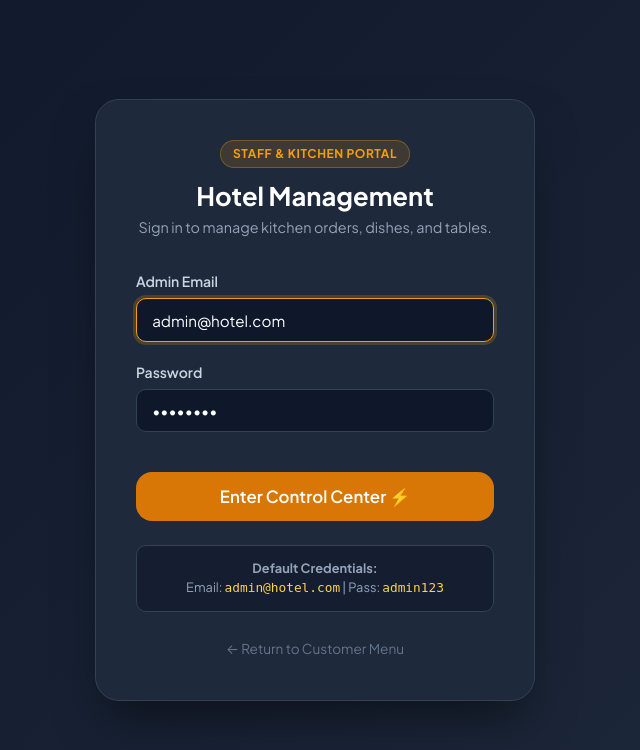
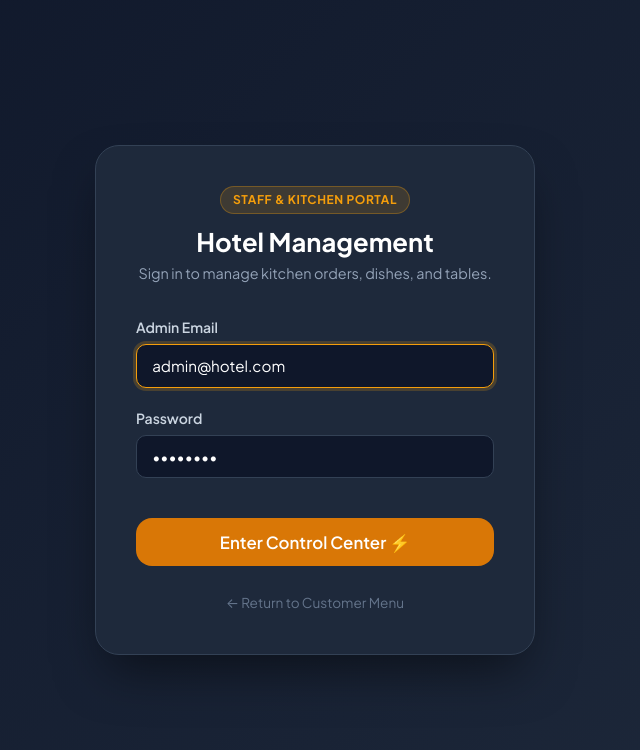
Before and after one commit to karthikpnaragunda77-ops/Sagar-hotel, a Flask app: page /admin/login in a window 1280 px wide. Shown: the top 750 px of the page, without its empty margins (325-965 px from the left). Run offline with Flask 3, Linux system fonts and the light colour scheme; some web fonts are replaced.

Commit message:
Update admin_login.html

```diff
--- a/templates/auth/admin_login.html
+++ b/templates/auth/admin_login.html
@@ -87,11 +87,6 @@
       </button>
     </form>
 
-    <div style="margin-top: 1.5rem; padding: 0.85rem; background: rgba(15, 23, 42, 0.6); border-radius: var(--radius-md); border: 1px solid #334155; font-size: 0.8rem; color: #94A3B8; text-align: center;">
-      <div><strong>Default Credentials:</strong></div>
-      <div>Email: <code style="color: #FCD34D;">admin@hotel.com</code> | Pass: <code style="color: #FCD34D;">admin123</code></div>
-    </div>
-
     <div style="text-align: center; margin-top: 1.5rem;">
       <a href="{{ url_for('user.menu_view') }}" style="color: #64748B; font-size: 0.85rem;">← Return to Customer Menu</a>
     </div>
```
